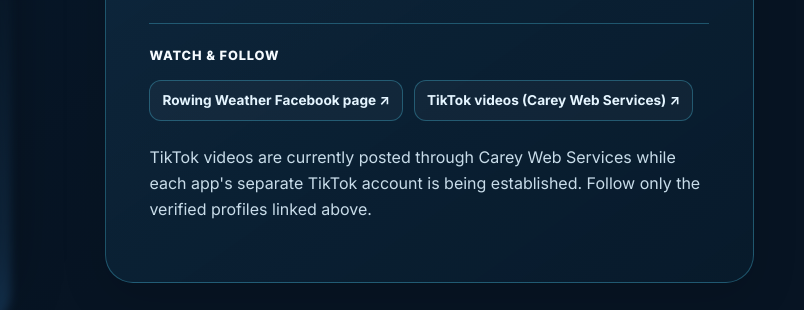
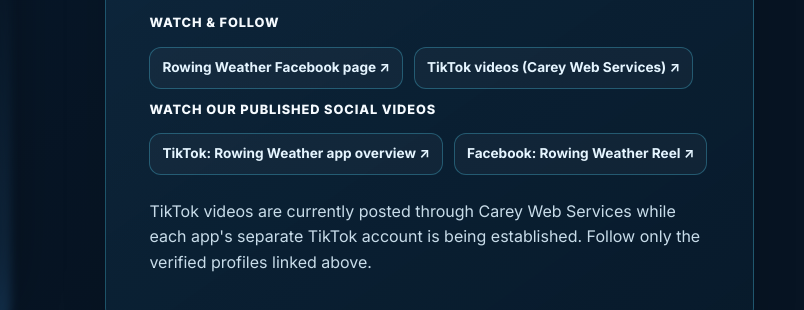
Before and after one commit to noelcarey74-stack/rowing-weather-website, a plain HTML site: page index.html in a window 1280 px wide. Shown: the part 8967-9277 px from the top of the page, 476-1280 px from the left. Drawn offline with Linux system fonts and the light colour scheme.

Commit message:
Link app website to verified published TikTok Facebook and Instagram videos

```diff
--- a/index.html
+++ b/index.html
@@ -293,9 +293,13 @@
         </div>
         <div class="social-feature__profiles" aria-label="Official social media links">
           <p class="social-feature__profiles-label">Watch &amp; follow</p>
-          <a class="social-feature__social-link" href="https://www.facebook.com/profile.php?id=1419542561248697" target="_blank" rel="noopener noreferrer">Rowing Weather Facebook page ↗</a>
+          <a class="social-feature__social-link" href="https://www.facebook.com/profile.php?id=61596281533988" target="_blank" rel="noopener noreferrer">Rowing Weather Facebook page ↗</a>
 <a class="social-feature__social-link" href="https://www.tiktok.com/@care.web.services" target="_blank" rel="noopener noreferrer">TikTok videos (Carey Web Services) ↗</a>
-        </div>
+
+          <p class="social-feature__profiles-label social-feature__published-label">Watch our published social videos</p>
+          <a class="social-feature__social-link" href="https://www.tiktok.com/@care.web.services/video/7708190356134710550" target="_blank" rel="noopener noreferrer">TikTok: Rowing Weather app overview ↗</a>
+          <a class="social-feature__social-link" href="https://www.facebook.com/reel/1125231640396977/" target="_blank" rel="noopener noreferrer">Facebook: Rowing Weather Reel ↗</a>
+</div>
         <p class="social-feature__tip">TikTok videos are currently posted through Carey Web Services while each app's separate TikTok account is being established. Follow only the verified profiles linked above.</p>
       </div>
     </div>
```
